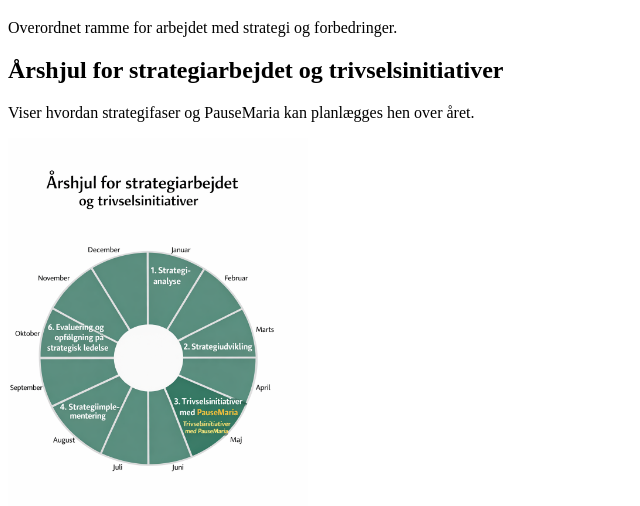
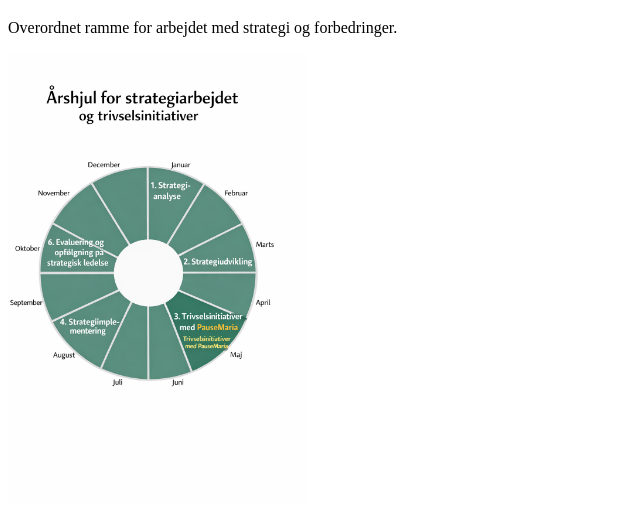
Before and after one commit to Jacqode/pausemaria, a plain HTML site: page index.html in a window 1280 px wide. Shown: the part 61-567 px from the top of the page, without its empty margins (0-640 px from the left). Drawn offline with Linux system fonts and the light colour scheme.

Commit message:
Remove year wheel section from index.html
Removed section about year wheel for strategy work and well-being initiatives.

```diff
--- a/index.html
+++ b/index.html
@@ -8,9 +8,6 @@
 
   <h1>1. Strategiproces</h1>
   <p>Overordnet ramme for arbejdet med strategi og forbedringer.</p>
-
-  <h2>Årshjul for strategiarbejdet og trivselsinitiativer</h2>
-  <p>Viser hvordan strategifaser og PauseMaria kan planlægges hen over året.</p>
   <img src="aarshjul.png" alt="Årshjul for strategiarbejdet og trivselsinitiativer" width="300">
 
   <!-- 2. STRATEGIANALYSE -->
```
